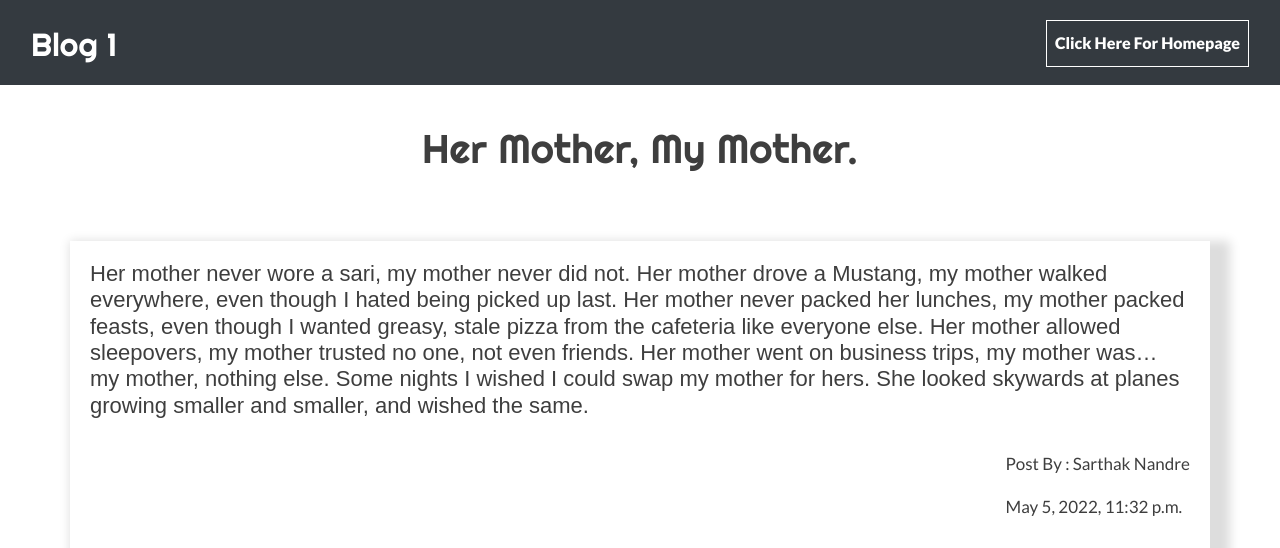
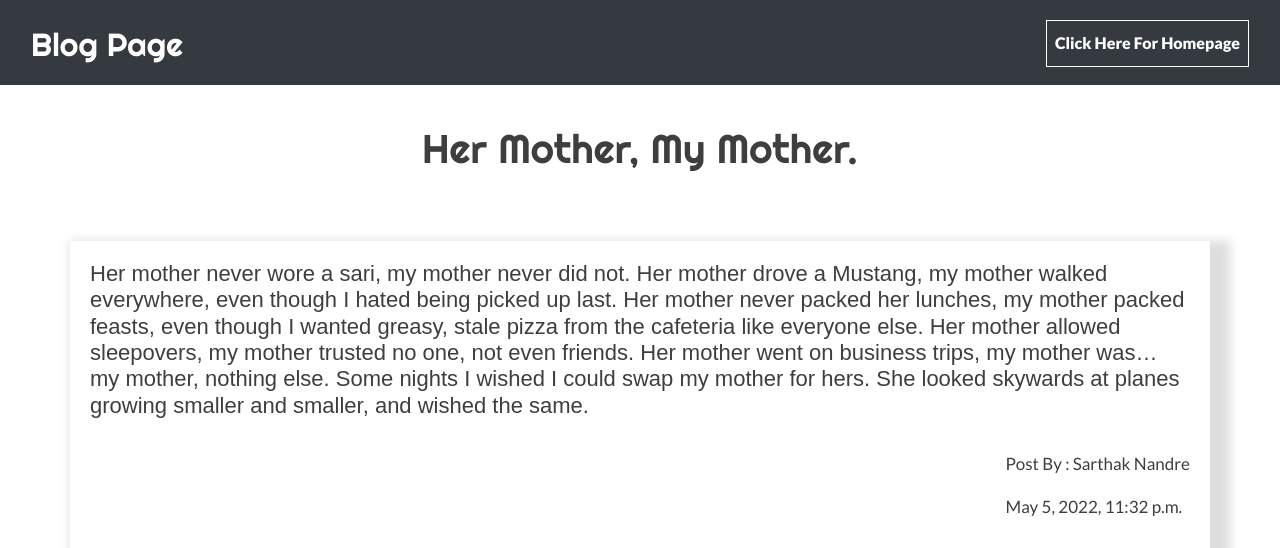
Before and after one commit to exodus31/Django_blog_website, a Django app: page /posts/1 in a window 1280 px wide. Shown: the top 548 px of the page. Run offline with Django 4.2, Linux system fonts and the light colour scheme; data comes from the database, SQL or seed files in the repository; both versions use the stored data as it was after the commit; some libraries are stand-ins or nearby versions.

```diff
--- a/posts/views.py
+++ b/posts/views.py
@@ -95,5 +95,5 @@ def delete(request, pk):
 
 def delcon(request, sk):
     Contact.objects.filter(id=sk).delete()
-    messages.info(request, 'Delconted')
+    messages.info(request, 'Contact Deleted')
     return redirect('/#mess')
--- a/template/posts.html
+++ b/template/posts.html
@@ -12,7 +12,7 @@
       <div class="navx">
          <nav class="navbar navbar-expand-lg navbar-dark  bg-dark">
             <div class="container-fluid">
-            <h2>Blog {{posts.id}}</h2>
+            <h2>Blog Page</h2>
                <ul class="navbar-nav me-auto mb-2 mb-lg-0">
                   <li class="nav-li">
                      <a class="nav-link active" href="/">Click Here For Homepage</a>
```
Also changed, not shown: README.md, db.sqlite3.
